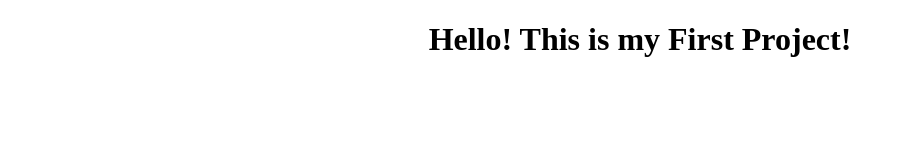
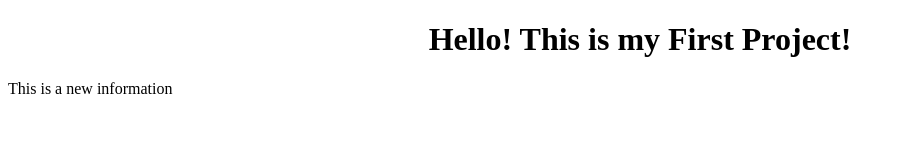
Before and after one commit to Hycocin/Test_repository, a plain HTML site: page index.html in a window 1280 px wide. Shown: the whole page, without its empty margins (0-904 px from the left). Drawn offline with Linux system fonts and the light colour scheme.

Commit message:
New information

```diff
--- a/index.html
+++ b/index.html
@@ -8,5 +8,6 @@
 </head>
 <body>
     <h1><center>Hello! This is my First Project!</center></h1>
+    <p>This is a new information</p>
 </body>
 </html>
```
